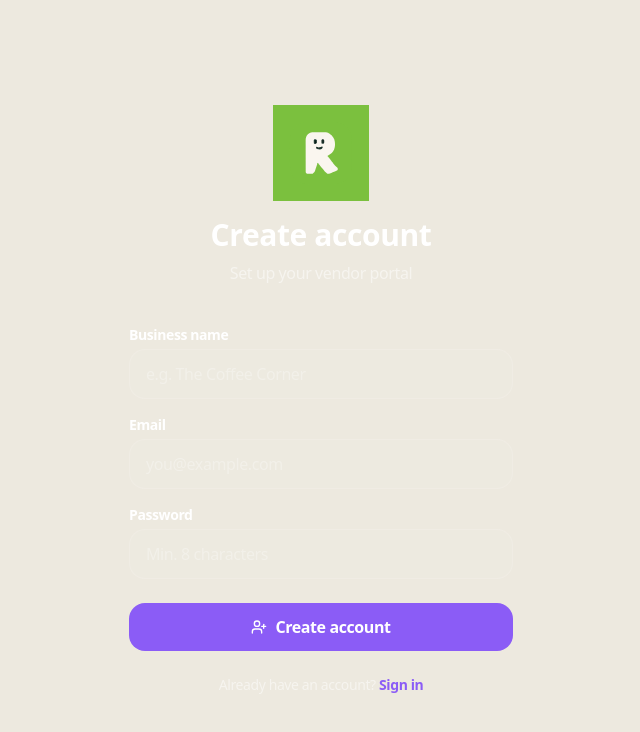
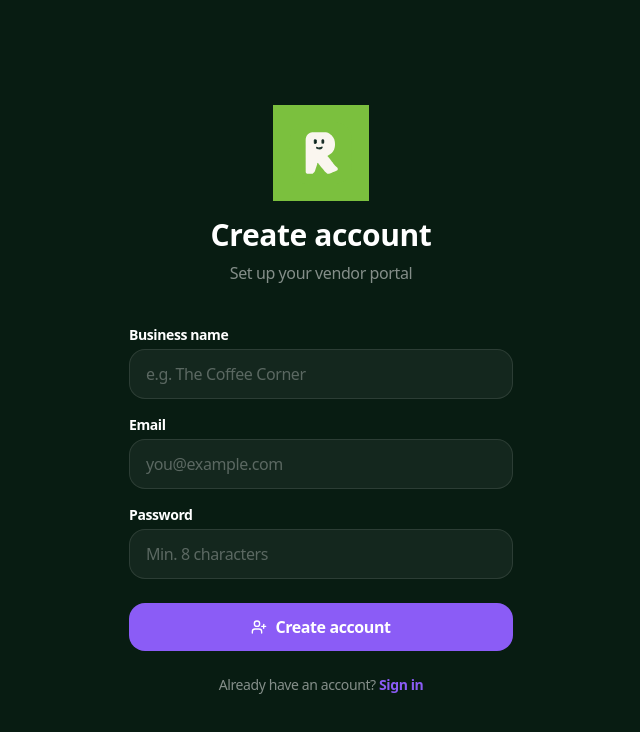
Before and after one commit to alfielytorres/roundsloyalty, a Next.js app in the folder apps/web/: page /sign-up in a window 1280 px wide. Shown: the top 732 px of the page, without its empty margins (319-959 px from the left). Built offline with nearby package versions, Linux system fonts and the light colour scheme.

Commit message:
design: switch web portal to dark forest green palette

```diff
--- a/apps/web/app/globals.css
+++ b/apps/web/app/globals.css
@@ -4,20 +4,20 @@
 
 /* Outside @layer — beats all Tailwind layers */
 body {
-  background-color: #090B12;
+  background-color: #081C12;
   color: #F8FAFC;
   letter-spacing: -0.025em;
 }
 
 html {
-  background-color: #090B12;
+  background-color: #081C12;
 }
 
 :root {
-  --color-bg: #090B12;
-  --color-primary: #8B5CF6;
-  --color-secondary: #22D3EE;
-  --color-success: #34D399;
+  --color-bg: #081C12;
+  --color-primary: #22C55E;
+  --color-secondary: #86EFAC;
+  --color-success: #22C55E;
   --color-warning: #FBBF24;
   --color-danger: #F87171;
   --color-text: #F8FAFC;
@@ -26,19 +26,19 @@ html {
 
 @layer components {
   .glass-card {
-    @apply bg-white/[.06] backdrop-blur-xl border border-white/[.12] rounded-3xl;
+    @apply bg-white/[.06] backdrop-blur-xl border border-white/[.08] rounded-3xl;
   }
   .glass-row {
-    @apply bg-white/[.06] backdrop-blur-xl border border-white/[.12] rounded-2xl;
+    @apply bg-white/[.06] backdrop-blur-xl border border-white/[.08] rounded-2xl;
   }
   .dark-input {
-    @apply bg-white/[.05] border border-white/[.12] rounded-2xl px-4 py-3 text-white placeholder:text-white/30 focus:outline-none focus:border-[#8B5CF6] transition-colors w-full;
+    @apply bg-white/[.05] border border-white/[.10] rounded-2xl px-4 py-3 text-white placeholder:text-white/30 focus:outline-none focus:border-[#22C55E] transition-colors w-full;
   }
   .skeleton {
     @apply bg-white/10 rounded-xl animate-pulse;
   }
   .btn-primary {
-    @apply bg-[#8B5CF6] hover:bg-[#7C3AED] text-white font-semibold rounded-2xl px-6 py-3 transition-colors;
+    @apply bg-[#22C55E] hover:bg-[#16A34A] text-[#081C12] font-semibold rounded-2xl px-6 py-3 transition-colors;
   }
   .btn-danger {
     @apply border border-red-500/30 text-red-400 hover:bg-red-500/10 font-semibold rounded-2xl px-5 py-2.5 transition-colors;
--- a/apps/web/tailwind.config.ts
+++ b/apps/web/tailwind.config.ts
@@ -9,15 +9,11 @@ const config: Config = {
   theme: {
     extend: {
       colors: {
-        primary: '#7DB542',
-        'primary-light': '#D4EDBE',
-        'primary-dark': '#0D1F0D',
-        cream: '#EDE9DF',
-        taupe: '#C4BAA8',
-        forest: {
-          DEFAULT: '#0D1F0D',
-          light: '#D4EDBE',
-        },
+        primary: '#22C55E',
+        'primary-light': '#86EFAC',
+        'primary-dark': '#16A34A',
+        bg: '#081C12',
+        surface: '#0D2418',
       },
       fontFamily: {
         sans: ['DM Sans', 'system-ui', 'sans-serif'],
```
